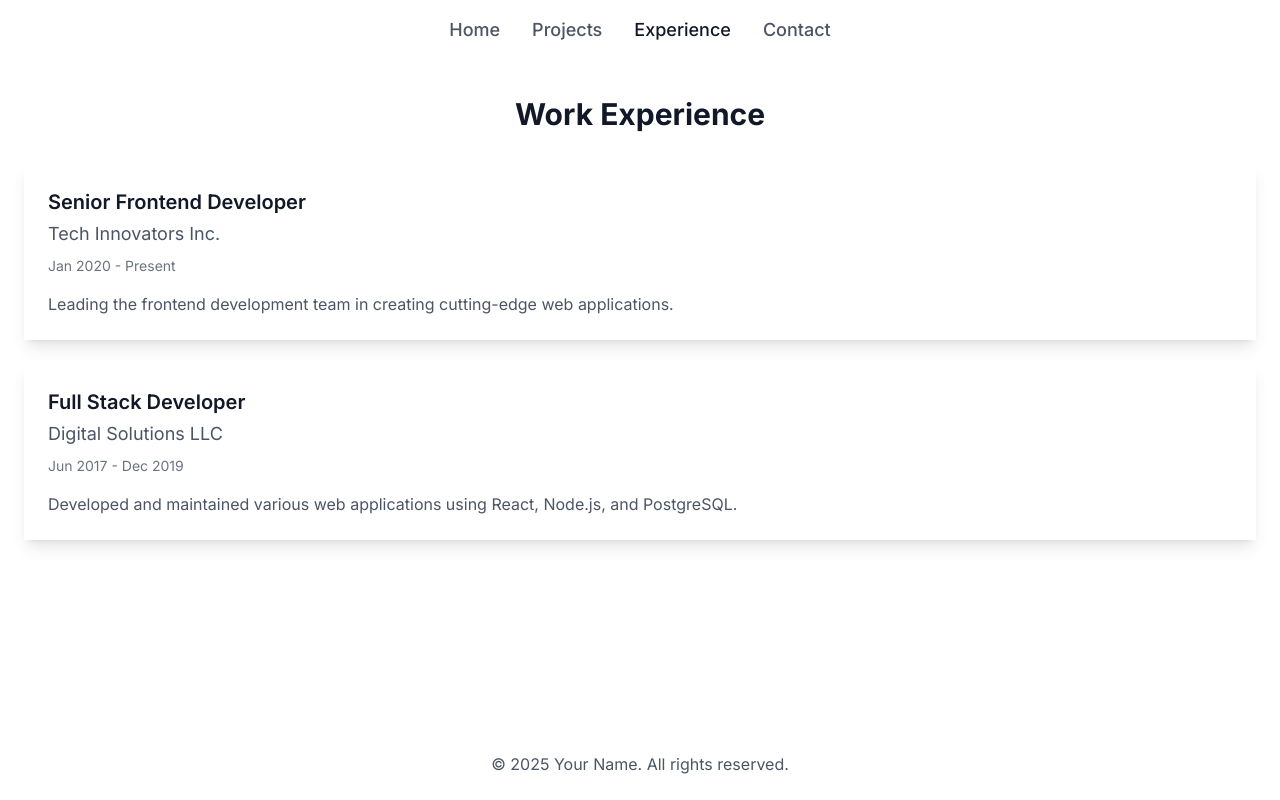
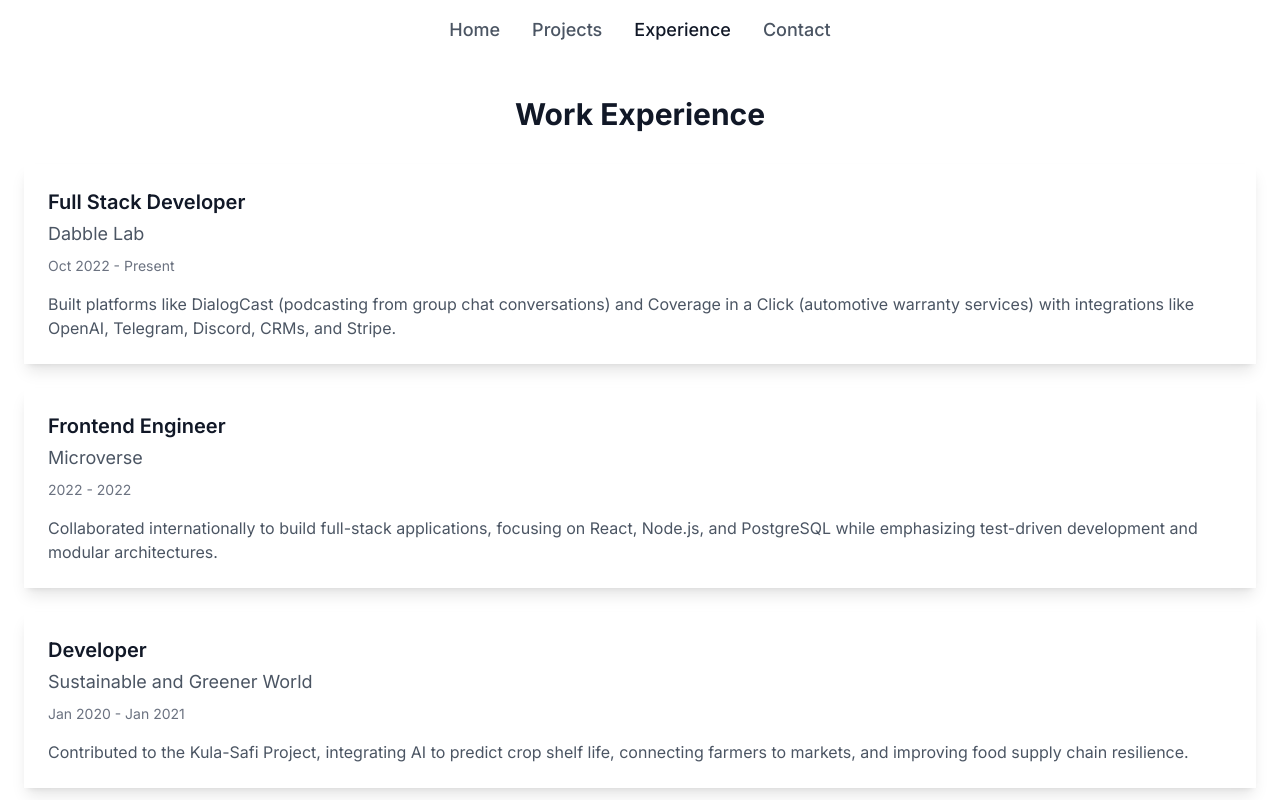
Before and after one commit to matovu-farid/my-website, a Next.js app: page /experience in a window 1280 px wide. Shown: the top 800 px of the page. Built offline with nearby package versions, Linux system fonts and the light colour scheme.

Commit message:
Update experience and project details in portfolio: revised job roles, descriptions, and project titles to reflect current positions and contributions, including new projects like DialogCast and Coverage in a Click.

```diff
--- a/src/app/experience/page.tsx
+++ b/src/app/experience/page.tsx
@@ -5,22 +5,31 @@ import Header from "@/components/header";
 import Footer from "@/components/footer";
 import ExperienceCard from "@/components/experience-card";
 
+
 const experiences = [
   {
     id: 1,
-    company: "Tech Innovators Inc.",
-    position: "Senior Frontend Developer",
-    period: "Jan 2020 - Present",
+    company: "Dabble Lab",
+    position: "Full Stack Developer",
+    period: "Oct 2022 - Present",
     description:
-      "Leading the frontend development team in creating cutting-edge web applications.",
+      "Built platforms like DialogCast (podcasting from group chat conversations) and Coverage in a Click (automotive warranty services) with integrations like OpenAI, Telegram, Discord, CRMs, and Stripe.",
   },
   {
     id: 2,
-    company: "Digital Solutions LLC",
-    position: "Full Stack Developer",
-    period: "Jun 2017 - Dec 2019",
+    company: "Microverse",
+    position: "Frontend Engineer",
+    period: "2022 - 2022",
     description:
-      "Developed and maintained various web applications using React, Node.js, and PostgreSQL.",
+      "Collaborated internationally to build full-stack applications, focusing on React, Node.js, and PostgreSQL while emphasizing test-driven development and modular architectures.",
+  },
+  {
+    id: 3,
+    company: "Sustainable and Greener World",
+    position: "Developer",
+    period: "Jan 2020 - Jan 2021",
+    description:
+      "Contributed to the Kula-Safi Project, integrating AI to predict crop shelf life, connecting farmers to markets, and improving food supply chain resilience.",
   },
 ];
 
--- a/src/app/projects/page.tsx
+++ b/src/app/projects/page.tsx
@@ -4,19 +4,24 @@ import { motion } from "framer-motion";
 import Header from "@/components/header";
 import Footer from "@/components/footer";
 import ProjectCard from "@/components/project-card";
-
 const professionalProjects = [
   {
     id: 1,
-    title: "E-commerce Platform",
+    title: "DialogCast",
     description:
-      "A full-featured online shopping platform built with React and Node.js.",
+      "A platform converting group chat conversations into podcast episodes using OpenAI text-to-speech processing.",
   },
   {
     id: 2,
-    title: "CRM System",
+    title: "Coverage in a Click",
     description:
-      "A customer relationship management system developed for a major corporation.",
+      "A scalable platform for automotive warranty services with CRM integration, Stripe payments, and automated email campaigns.",
+  },
+  {
+    id: 3,
+    title: "Kula-Safi Project",
+    description:
+      "An AI-powered smartphone app connecting smallholder farmers to local markets while predicting crop shelf life.",
   },
 ];
 
```
